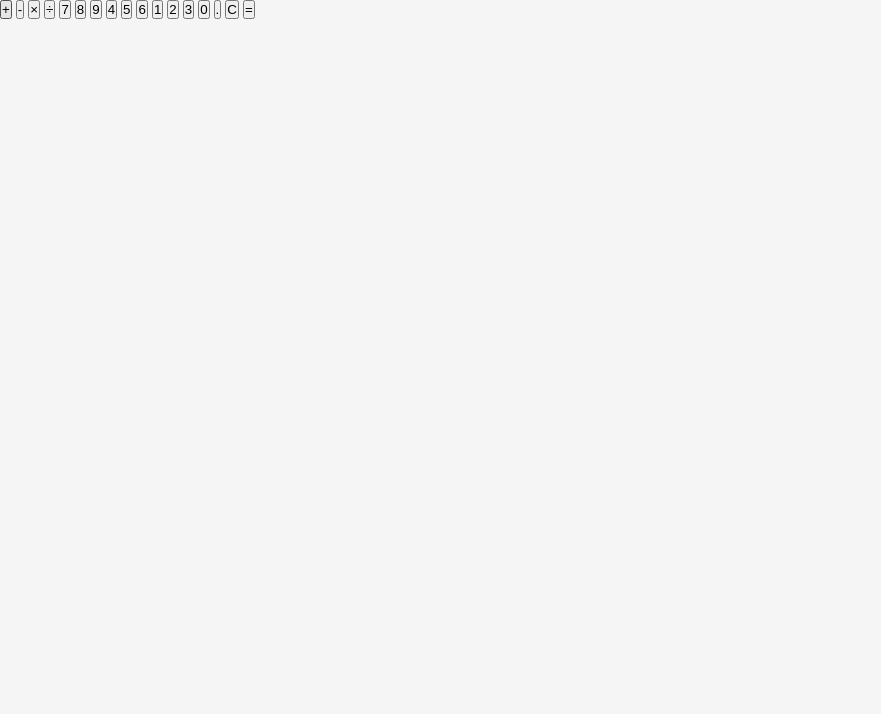
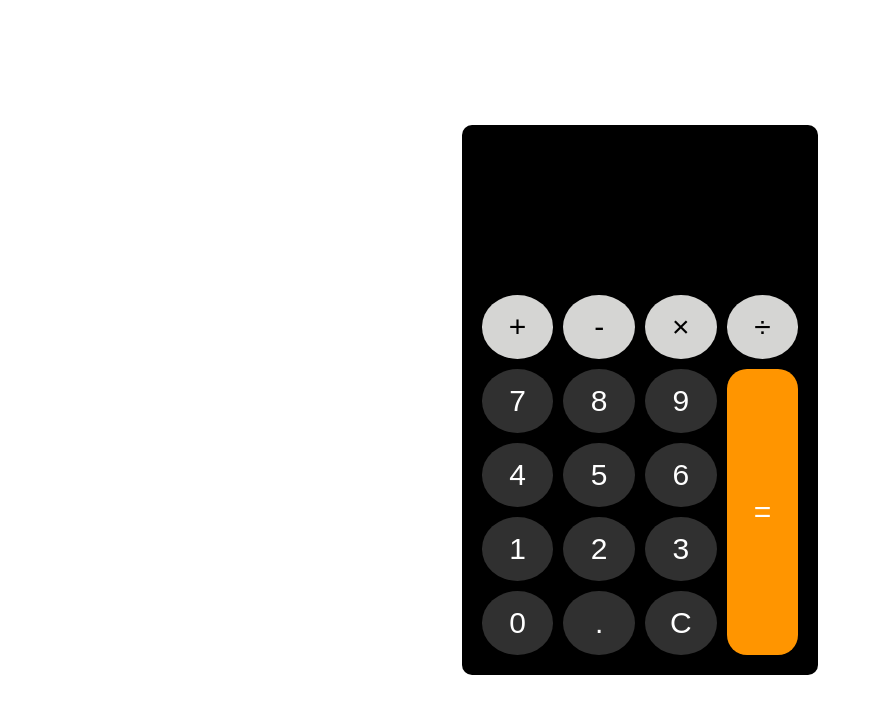
Before and after one commit to arnameti/1_HTML-CSS-JS_Calculator, a website built with Parcel: page index.html in a window 1280 px wide. Shown: the whole page, without its empty margins (0-881 px from the left). Built offline with nearby package versions, Linux system fonts and the light colour scheme.

Commit message:
feat: styling output and buttons

```diff
--- a/index.html
+++ b/index.html
@@ -23,19 +23,21 @@
           <!-- prettier-ignore -->
           <button class="calculator__btn calculator__btn--operator">&times;</button>
           <button class="calculator__btn calculator__btn--operator">÷</button>
-          <button class="calculator__btn">7</button>
-          <button class="calculator__btn">8</button>
-          <button class="calculator__btn">9</button>
-          <button class="calculator__btn">4</button>
-          <button class="calculator__btn">5</button>
-          <button class="calculator__btn">6</button>
-          <button class="calculator__btn">1</button>
-          <button class="calculator__btn">2</button>
-          <button class="calculator__btn">3</button>
-          <button class="calculator__btn">0</button>
-          <button class="calculator__btn">.</button>
-          <button class="calculator__btn">C</button>
-          <button class="calculator__btn calculator__btn--equal">=</button>
+          <button class="calculator__btn calculator__btn--number">7</button>
+          <button class="calculator__btn calculator__btn--number">8</button>
+          <button class="calculator__btn calculator__btn--number">9</button>
+          <button class="calculator__btn calculator__btn--number">4</button>
+          <button class="calculator__btn calculator__btn--number">5</button>
+          <button class="calculator__btn calculator__btn--number">6</button>
+          <button class="calculator__btn calculator__btn--number">1</button>
+          <button class="calculator__btn calculator__btn--number">2</button>
+          <button class="calculator__btn calculator__btn--number">3</button>
+          <button class="calculator__btn calculator__btn--number">0</button>
+          <button class="calculator__btn calculator__btn--number">.</button>
+          <button class="calculator__btn calculator__btn--number">C</button>
+          <!-- prettier-ignore -->
+          <button class="calculator__btn
+                  calculator__btn--equal">=</button>
         </div>
       </div>
     </div>
--- a/src/js/script.js
+++ b/src/js/script.js
@@ -0,0 +1,3 @@
+if (module.hot) {
+  module.hot.accept();
+}
--- a/src/sass/globals/_colors.scss
+++ b/src/sass/globals/_colors.scss
@@ -1,6 +1,7 @@
 :root {
-  --clr-black: hsl(0, 0%, 11%);
+  --clr-white: hsl(0, 0%, 100%);
+  --clr-black: hsl(0, 0%, 0%);
   --clr-grey-light: hsl(60, 2%, 83%);
-  --clr-grey-dark: hsl(0, 0%, 31%);
+  --clr-grey-dark: hsl(0, 0%, 19%);
   --clr-orange: hsl(35, 100%, 50%);
 }
--- /dev/null
+++ b/src/sass/layout/_calculator.scss
@@ -0,0 +1,49 @@
+@use '../util' as u;
+
+.container-body {
+  display: flex;
+  justify-content: center;
+  align-items: center;
+}
+
+.calculator {
+  background-color: var(--clr-black);
+  padding: u.rem(20);
+  border-radius: u.rem(10);
+
+  &__display {
+    height: u.rem(130);
+    margin-bottom: u.rem(20);
+  }
+
+  &__buttons {
+    display: grid;
+    grid-template-columns: repeat(4, 1fr);
+    grid-gap: u.rem(10);
+  }
+
+  &__btn {
+    font-size: u.rem(30);
+    padding-block: u.rem(15);
+    padding-inline: u.rem(25);
+    border: none;
+    border-radius: 50%;
+
+    &--operator {
+      background-color: var(--clr-grey-light);
+    }
+
+    &--number {
+      background-color: var(--clr-grey-dark);
+      color: var(--clr-white);
+    }
+
+    &--equal {
+      grid-column: 4 / 5;
+      grid-row: 2 / 6;
+      background-color: var(--clr-orange);
+      border-radius: u.rem(20);
+      color: var(--clr-white);
+    }
+  }
+}
--- a/src/sass/layout/_index.scss
+++ b/src/sass/layout/_index.scss
@@ -1 +1,2 @@
 // @forward "header";
+@forward 'calculator';
```
Also changed, not shown: src/sass/globals/_index.scss (+3 -4 lines).
